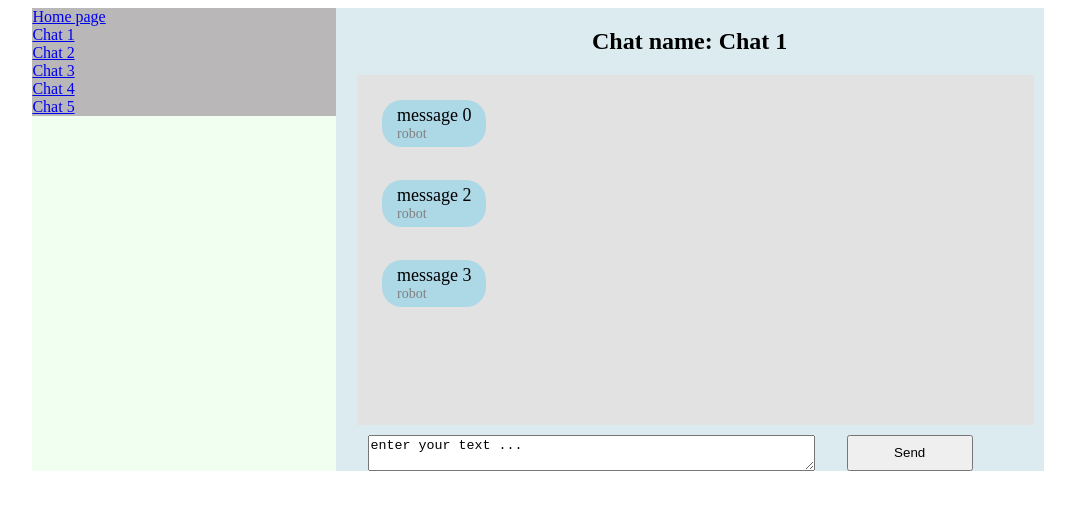
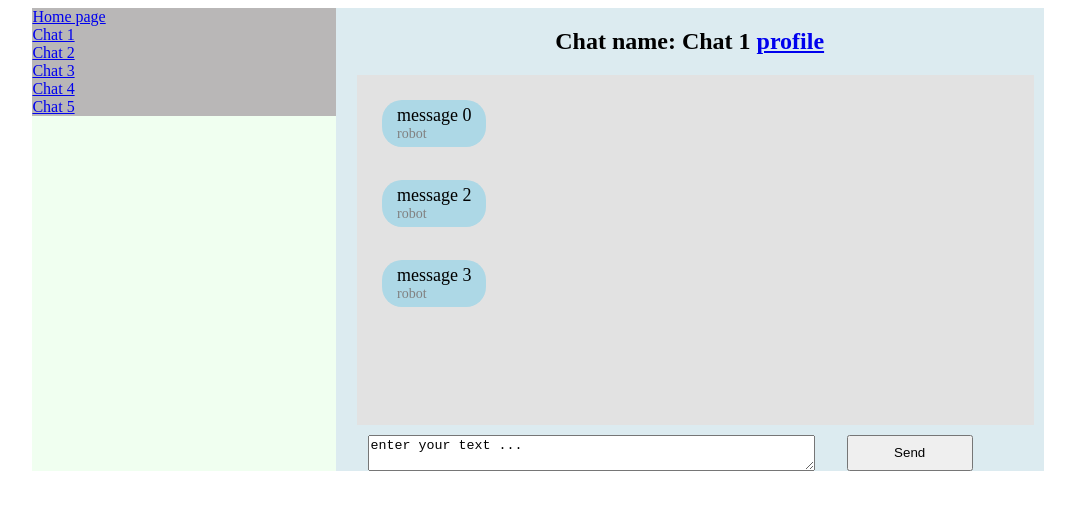
Before and after one commit to AlenaFedyaeva/ReactJs, a React app in the folder homework4/: page / in a window 1280 px wide. Shown: the top 510 px of the page, without its empty margins (102-1177 px from the left). Built offline with nearby package versions, Linux system fonts and the light colour scheme.

Commit message:
add 6 task

```diff
--- a/homework4/src/components/App.jsx
+++ b/homework4/src/components/App.jsx
@@ -1,11 +1,8 @@
 import React from 'react';
-// import MessageField from './MessageField.jsx';
-// import SendMessage from './SendMessage.jsx';
-import Messages from './pages/Messages';
-import Router from './Router.jsx';
-import '../styles/App.css'
+import '../styles/App.css';
+import Layout from './Layout.jsx'
 
-import { BrowserRouter, Link, Switch, Route } from "react-router-dom";
+import { BrowserRouter } from "react-router-dom";
 
 // import { MuiThemeProvider } from '@material-ui/core/styles';
 
@@ -13,12 +10,9 @@ export default class App extends React.Component {
     constructor(props) {
         super(props);
         this.state = {
-            text: 'Some text from App!',
+            // text: 'Some text from App!',
             timeout: null,
-            messages: [],
-            theme: {
-                background: 'linear-gradient(45deg, #FE6B8B 30%, #FF8E53 90%)',
-            }
+            // messages: [],
         };
     }
 
@@ -34,77 +28,27 @@ export default class App extends React.Component {
 
 
     componentDidUpdate(prevProps, prevState) {
-        console.log('componentDidUpdate', this.state.messages.length, this.state.messages.length % 2);
-        if (prevState.messages.length < this.state.messages.length && this.state.messages[this.state.messages.length - 1].author === 'me') {
-            const timeout = setTimeout(
-                () => {
-                    this.setState({ messages: [...this.state.messages, { message: "Msg from didUpdate!", author: "robot" }] });
-                    this.setState({ timeout });
-                },
-                1000
-            );
-        }
+        console.log('componentDidUpdate');
+        // if (prevState.messages.length < this.state.messages.length && this.state.messages[this.state.messages.length - 1].author === 'me') {
+        //     const timeout = setTimeout(
+        //         () => {
+        //             this.setState({ messages: [...this.state.messages, { message: "Msg from didUpdate!", author: "robot" }] });
+        //             this.setState({ timeout });
+        //         },
+        //         1000
+        //     );
+        // }
     }
-    //Блок с timeout закомментирован, тк по условию ДЗ был использован componentDidUpdate
-    send = objMsg => {
-        this.setState({ messages: [...this.state.messages, objMsg] });
 
-        // const timeout = setTimeout(
-        //     () => {
-        //         this.setState({
-        //             messages:
-        //                 [...this.state.messages, { message: "Msg from Timeout.I am robot!", author: "robot" }]
-        //         });
-        //     },
-        //     1000
-        // );
-        // this.setState({ timeout });
-    }
 
     render() {
         return (
             // <MuiThemeProvider theme={theme}>
+            <BrowserRouter> <main >
+                <Layout />
 
-            <BrowserRouter> <main >
-                <div className='cont'>
-                    <div className='leftcol'>
-                        <nav>
-                            <div><Link to='/' key='home'>Home page </Link> </div>
-                            <div><Link to='/chat/1' key='kc1'> Chat 1 </Link></div>
-                            <div><Link to='/chat/2' key='kc2'> Chat 2 </Link></div>
-                            <div><Link to='/chat/3' key='kc3'> Chat 3 </Link></div>
-                            <div><Link to='/chat/4' key='kc4'> Chat 4 </Link></div>
-                            <div><Link to='/chat/5' key='kc5'> Chat 5 </Link></div>
-                        </nav>
-
-                    </div>
-                    <div className='rightcol'>
-                        <Router />
-                    </div>
-                </div>
             </main > </BrowserRouter>
             // {/* </MuiThemeProvider> */ }
         );
     }
 }
-
-
-//Пробовала изменить версию как в 4 лекции   "@material-ui/core": "^4.9.3" в package.json тоже не работает с классовыми компонетами у меня
-// Eдинственное что заработало с  material-ui в следующем ниже примере, в виде функциональной компоненты
-
-// import { MuiThemeProvider, createMuiTheme } from "@material-ui/core/styles";
-
-// const theme = {
-//     background: 'linear-gradient(45deg, #FE6B8B 30%, #FF8E53 90%)',
-// };//createMuiTheme();
-
-// export default function App() {
-//     return (
-//         <MuiThemeProvider theme={theme}>
-//             <h2>nnn</h2>
-//             {/* <SendMessage send={() => { }} /> */}
-//         </MuiThemeProvider>
-//     );
-// }
-
-// Визуально появились кнопка и поле ввода, но сигнал нажатия не срабатывал
--- a/homework4/src/components/Layout.jsx
+++ b/homework4/src/components/Layout.jsx
@@ -1,106 +1,37 @@
 import React from 'react';
-import MessageField from './MessageField.jsx';
-import SendMessage from './SendMessage.jsx';
-import Messages from './pages/Messages'
-import '../styles/App.css'
+import Router from './Router.jsx';
+import '../styles/Layout.css'
 
-import { BrowserRouter, Switch, Router, Route, Link } from "react-router-dom";
+import { BrowserRouter, Link, Switch, Route } from "react-router-dom";
+export default class Layout extends React.Component {
 
-
-const style = {
-    fontSize: '20px',
-    outline: 'red solid',
-};// in
-
-
-export default class LayoutMy extends React.Component {
     constructor(props) {
         super(props);
         this.state = {
-            text: 'Some text from App!',
-            timeout: null,
-            messages: [],
-            theme: {
-                background: 'linear-gradient(45deg, #FE6B8B 30%, #FF8E53 90%)',
-            }
+            // text: 'Some text from App!',
+            // timeout: null,
+            // messages: [],
         };
     }
 
-    componentDidMount() {
-        console.log('componentDidMount');
+    render() {
+        return (
+            <div className='cont'>
+                <div className='leftcol'>
+                    <nav>
+                        <div><Link to='/' key='home'>Home page </Link> </div>
+                        <div><Link to='/chat/1' key='kc1'> Chat 1 </Link></div>
+                        <div><Link to='/chat/2' key='kc2'> Chat 2 </Link></div>
+                        <div><Link to='/chat/3' key='kc3'> Chat 3 </Link></div>
+                        <div><Link to='/chat/4' key='kc4'> Chat 4 </Link></div>
+                        <div><Link to='/chat/5' key='kc5'> Chat 5 </Link></div>
+                    </nav>
 
-    };
-    componentWillUnmount() {
-        console.log('componentWillUnmount');
-        clearTimeout(this.state.timeout);
-        // почему MuiThemeProvider не работает если расскомментировать
-        //следующую строку?
-        this.setState({ timeout: null });
-    }
-
-
-    componentDidUpdate(prevProps, prevState) {
-        console.log('componentDidUpdate', this.state.messages.length, this.state.messages.length % 2);
-        if (prevState.messages.length < this.state.messages.length && this.state.messages[this.state.messages.length - 1].author === 'me') {
-            const timeout = setTimeout(
-                () => {
-                    this.setState({ messages: [...this.state.messages, { message: "Msg from didUpdate!", author: "robot" }] });
-                    this.setState({ timeout });
-                },
-                1000
-            );
-        }
-    }
-    //Блок с timeout закомментирован, тк по условию ДЗ был использован componentDidUpdate
-    send = objMsg => {
-        this.setState({ messages: [...this.state.messages, objMsg] });
-
-        // const timeout = setTimeout(
-        //     () => {
-        //         this.setState({
-        //             messages:
-        //                 [...this.state.messages, { message: "Msg from Timeout.I am robot!", author: "robot" }]
-        //         });
-        //     },
-        //     1000
-        // );
-        // this.setState({ timeout });
-    }
-
-    render() {
-        console.log("render layout");
-
-        return (
-            <main className={'layout'} style={style}>
-                <div className={'header'}>
-                    Header
                 </div>
-                <div className={'content'}>
-                    <div className={'left'}>
-                        left
-                        <nav>
-                            <ul>
-                                <li><Link to='/chat/1' key='kc1'> Chat 1 </Link></li>
-                                <li><Link to='/chat/2' key='kc2'> Chat 2 </Link></li>
-                                <li><Link to='/chat/3' key='kc3'> Chat 3 </Link></li>
-                            </ul>
-
-                        </nav>
-                    </div>
-                    <div className={'right'}>
-                        right
-                        <Switch>
-                            <Route exact path="/" component={Messages} />
-                            <Route path="/chat/:chatId" render={obj => <Messages chatId={obj.match.params.chatId} />} />
-                            {/* <Route path='/chat/2'> <Messages chatId={2} />  </Route > */}
-
-                        </Switch>
-
-                    </div>
+                <div className='rightcol'>
+                    <Router />
                 </div>
-
-
-            </main>
+            </div>
         );
     }
 }
--- a/homework4/src/components/Router.jsx
+++ b/homework4/src/components/Router.jsx
@@ -12,6 +12,11 @@ export default class Router extends React.Component {
                 <Route path="/chat/:chatId" render={obj =>
                     <Messages chatId={obj.match.params.chatId} />
                 } />
+                <Route exact path="/profile/">
+                    <h1> profile </h1>
+                    <h3> name: User</h3>
+                    <h3> tel: 8888888888</h3>
+                </Route>
             </Switch>
         );
     }
--- a/homework4/src/components/pages/Messages.jsx
+++ b/homework4/src/components/pages/Messages.jsx
@@ -3,6 +3,7 @@ import PropTypes from 'prop-types';
 import MessageField from '../MessageField';
 import SendMessage from '../SendMessage';
 
+import { Link } from "react-router-dom";
 export default class Messages extends React.Component {
     state = {
         timeout: null,
@@ -79,7 +80,7 @@ export default class Messages extends React.Component {
                 this.setState({ chats: { ...chats } });
 
             },
-            3000
+            1000
         );
         this.setState({ timeout });
 
@@ -88,10 +89,15 @@ export default class Messages extends React.Component {
     render() {
         console.log("new chat ", this.props.chatId, typeof (this.props.chatId));
         return <div className={'sendmessages'} >
-            <h2> Chat name:  {this.state.chats[this.props.chatId].name}</h2>
+
+            <h2> Chat name:  {this.state.chats[this.props.chatId].name}
+                <span>        </span>
+                <Link to='/profile'>profile </Link>
+            </h2>
             <MessageField messages={this.state.messages.filter(
                 ({ id }) => this.state.chats[this.props.chatId].messages.includes(id))} />
             <SendMessage send={this.send} />
+
         </div >;
 
     }
--- a/homework4/src/styles/Layout.css
+++ b/homework4/src/styles/Layout.css
@@ -1,46 +1,30 @@
-.layout {
-    /* flex-direction: column; */
-    background-color: #39bfc4;
-    padding: 20px;
-    outline: red solid;
-    min-height: 400px;
-    min-width: 800px;
-    /* overflow-y: scroll; */
-    height: 100%;
+.layout {}
+
+.header {
+    height: 40px;
     width: 100%;
-    /* margin: auto; */
-    /* display: flex; */
-    /* align-items: center; */
-    /* justify-content: center; */
-    /* flex-direction: column; */
+    background: lightblue;
+    /* width: 50%; */
+    margin: auto;
+    align-items: center;
 }
 
-.header {
+.cont {
+    /* height: 400px; */
     width: 100%;
-    height: 20%;
-    background-color: violet;
-    margin-top: 30px;
-    text-align: center;
+    background: honeydew;
+    display: flex;
 }
 
-.left {
-    display: inline;
-    float: left;
-    background-color: red;
+.leftcol {
+    height: 100%;
     width: 30%;
-    min-width: 40px;
-    margin-top: 30px;
+    background: rgb(185, 183, 183);
 }
 
-.right {
-    display: inline;
-    float: left;
-    background-color: salmon;
+.rightcol {
+    text-align: center;
+    height: 100%;
     width: 70%;
-    min-width: 100px;
-    margin-top: 30px;
+    background: rgb(220, 235, 240);
 }
-
-.content {
-    width: 100%;
-}
```
